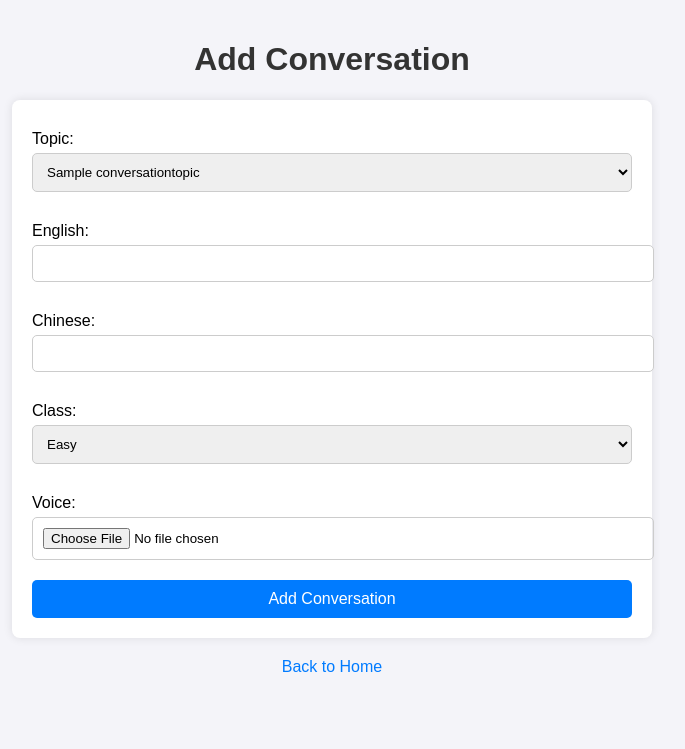
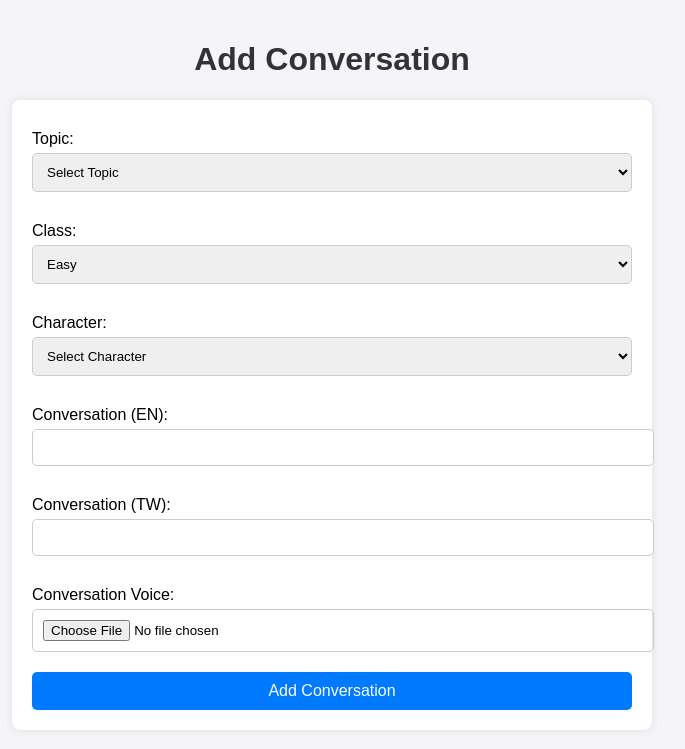
Before and after one commit to zctool/English-AI-Practice, a Flask app: page /add_conversation in a window 1280 px wide. Shown: the top 749 px of the page, without its empty margins (308-993 px from the left). Run offline with Flask 3, Linux system fonts and the light colour scheme; tables that the repository leaves empty or names only in its code hold one stand-in row (values such as "Sample post").

Commit message:
又改良版 還是沒css 幹 拉完史好舒服 快要8:00了

```diff
--- a/管理者功能/app.py
+++ b/管理者功能/app.py
@@ -1,4 +1,4 @@
-from flask import Flask, render_template, request, redirect, url_for, flash
+from flask import Flask, jsonify, render_template, request, redirect, url_for, flash
 import mysql.connector
 
 app = Flask(__name__)
@@ -320,11 +320,12 @@
         return redirect(url_for('add_conversation_topic'))
     return render_template('add_conversationTopic.html')
 
-# 新增對話內容
+# 新增对话内容
 @app.route('/add_conversation', methods=['GET', 'POST'])
 def add_conversation():
     if request.method == 'POST':
         topic_id = request.form['topic_id']
+        character_id = request.form['character_id']
         conversation_en = request.form['conversation_en']
         conversation_tw = request.form['conversation_tw']
         difficulty_class = request.form['class']
@@ -333,14 +334,23 @@
         try:
             connection = mysql.connector.connect(**config)
             cursor = connection.cursor()
-            voice_data = conversation_voice.read()
-            query = """
-                INSERT INTO conversation (topic_id, conversation_en, conversation_tw, class, conversation_voice)
-                VALUES (%s, %s, %s, %s, %s)
-            """
-            cursor.execute(query, (topic_id, conversation_en, conversation_tw, difficulty_class, voice_data))
-            connection.commit()
-            flash('Conversation added successfully!', 'success')
+
+            # 检查是否存在相同 topic_id 和 class 的对话内容
+            check_query = "SELECT COUNT(*) FROM conversation WHERE topic_id = %s AND class = %s"
+            cursor.execute(check_query, (topic_id, difficulty_class))
+            result = cursor.fetchone()
+
+            if result[0] > 0:
+                flash('Conversation with the same topic and class already exists!', 'danger')
+            else:
+                voice_data = conversation_voice.read()
+                query = """
+                    INSERT INTO conversation (topic_id, character_id, conversation_en, conversation_tw, class, conversation_voice)
+                    VALUES (%s, %s, %s, %s, %s, %s)
+                """
+                cursor.execute(query, (topic_id, character_id, conversation_en, conversation_tw, difficulty_class, voice_data))
+                connection.commit()
+                flash('Conversation added successfully!', 'success')
         except mysql.connector.Error as err:
             flash(f"Error: {err}", 'danger')
             if connection:
@@ -366,6 +376,28 @@
             if connection:
                 connection.close()
         return render_template('add_conversation.html', topics=topics)
+
+@app.route('/get_characters/<int:topic_id>/<string:difficulty_class>', methods=['GET'])
+def get_characters(topic_id, difficulty_class):
+    try:
+        connection = mysql.connector.connect(**config)
+        cursor = connection.cursor()
+        query = """
+            SELECT characters.id, characters.character_name
+            FROM characters
+            JOIN conversationTopic ON characters.topic_id = conversationTopic.id
+            WHERE characters.topic_id = %s AND conversationTopic.class = %s
+        """
+        cursor.execute(query, (topic_id, difficulty_class))
+        characters = cursor.fetchall()
+        return jsonify(characters)
+    except mysql.connector.Error as err:
+        return jsonify({'error': str(err)})
+    finally:
+        if cursor:
+            cursor.close()
+        if connection:
+            connection.close()
 
 # 查看和编辑对话主题
 @app.route('/conversation_topics')
--- a/管理者功能/templates/add_conversation.html
+++ b/管理者功能/templates/add_conversation.html
@@ -4,30 +4,75 @@
     <meta charset="UTF-8">
     <title>Add Conversation</title>
     <link rel="stylesheet" href="{{ url_for('static', filename='style.css') }}">
+    <script src="https://code.jquery.com/jquery-3.6.0.min.js"></script>
 </head>
 <body>
     <h1>Add Conversation</h1>
-    <form method="post" action="{{ url_for('add_conversation') }}" enctype="multipart/form-data">
+    <form action="{{ url_for('add_conversation') }}" method="post" enctype="multipart/form-data">
         <label for="topic_id">Topic:</label>
-        <select id="topic_id" name="topic_id">
+        <select name="topic_id" id="topic_id" required>
+            <option value="">Select Topic</option>
             {% for topic in topics %}
                 <option value="{{ topic[0] }}">{{ topic[1] }}</option>
             {% endfor %}
         </select>
-        <label for="conversation_en">English:</label>
-        <input type="text" id="conversation_en" name="conversation_en" required>
-        <label for="conversation_tw">Chinese:</label>
-        <input type="text" id="conversation_tw" name="conversation_tw" required>
+        <br>
+
         <label for="class">Class:</label>
-        <select id="class" name="class">
-          <option value="Easy">Easy</option>
-          <option value="Normal">Normal</option>
-          <option value="Hard">Hard</option>
+        <select name="class" id="class" required>
+            <option value="Easy">Easy</option>
+            <option value="Normal">Normal</option>
+            <option value="Hard">Hard</option>
         </select>
-        <label for="conversation_voice">Voice:</label>
-        <input type="file" id="conversation_voice" name="conversation_voice" required>
+        <br>
+
+        <label for="character_id">Character:</label>
+        <select name="character_id" id="character_id" required>
+            <option value="">Select Character</option>
+        </select>
+        <br>
+
+        <label for="conversation_en">Conversation (EN):</label>
+        <input type="text" name="conversation_en" id="conversation_en" required>
+        <br>
+
+        <label for="conversation_tw">Conversation (TW):</label>
+        <input type="text" name="conversation_tw" id="conversation_tw" required>
+        <br>
+
+        <label for="conversation_voice">Conversation Voice:</label>
+        <input type="file" name="conversation_voice" id="conversation_voice" accept=".mp3,.wav" required>
+        <br>
+
         <button type="submit">Add Conversation</button>
     </form>
-    <a href="{{ url_for('index') }}">Back to Home</a>
+
+    <script>
+        $(document).ready(function() {
+            $('#topic_id, #class').change(function() {
+                var topic_id = $('#topic_id').val();
+                var difficulty_class = $('#class').val();
+                if (topic_id && difficulty_class) {
+                    $.ajax({
+                        url: '/get_characters/' + topic_id + '/' + difficulty_class,
+                        method: 'GET',
+                        success: function(data) {
+                            $('#character_id').empty();
+                            $('#character_id').append('<option value="">Select Character</option>');
+                            data.forEach(function(character) {
+                                $('#character_id').append('<option value="' + character[0] + '">' + character[1] + '</option>');
+                            });
+                        },
+                        error: function(error) {
+                            console.log(error);
+                        }
+                    });
+                } else {
+                    $('#character_id').empty();
+                    $('#character_id').append('<option value="">Select Character</option>');
+                }
+            });
+        });
+    </script>
 </body>
 </html>
```
